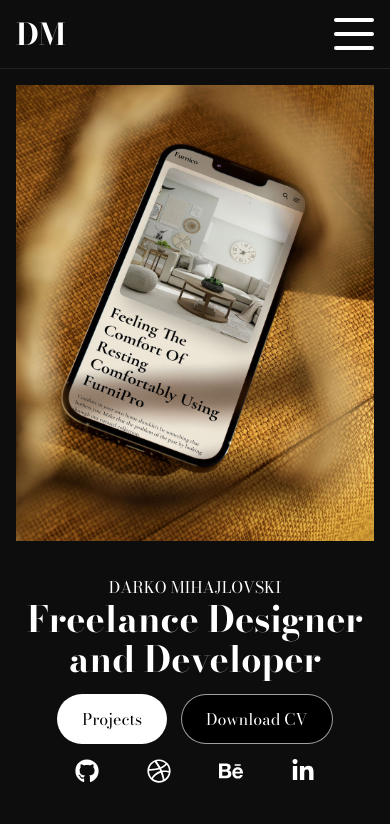
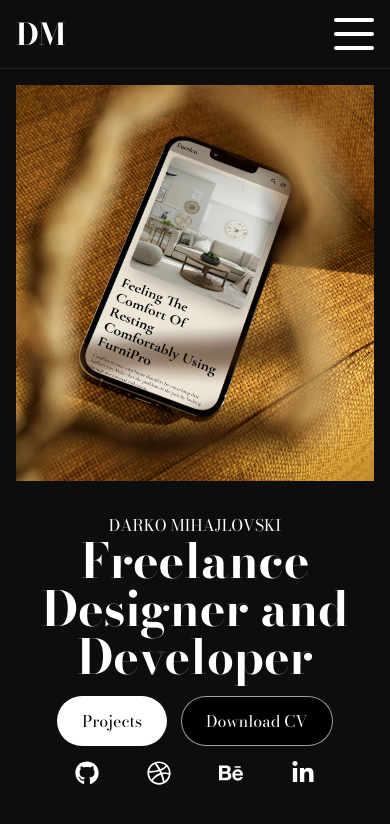
Before and after one commit to DarkoM996/nextjs-portfolio, a Next.js app: page / in a window 390 px wide. Shown: the top 824 px of the page. Built offline with nearby package versions, Linux system fonts and the light colour scheme.

Commit message:
Font change at mobile screen (48px)

```diff
--- a/app/page.js
+++ b/app/page.js
@@ -33,7 +33,7 @@ export default function Home() {
             Darko Mihajlovski
           </p>
           {/* H1 */}
-          <h1 className="text-4xl md:text-6xl font-bold items-center break-normal pb-4 text-center">
+          <h1 className="text-5xl md:text-6xl font-bold items-center break-normal pb-4 text-center">
             Freelance Designer and Developer
           </h1>
           {/* Buttons */}
```
